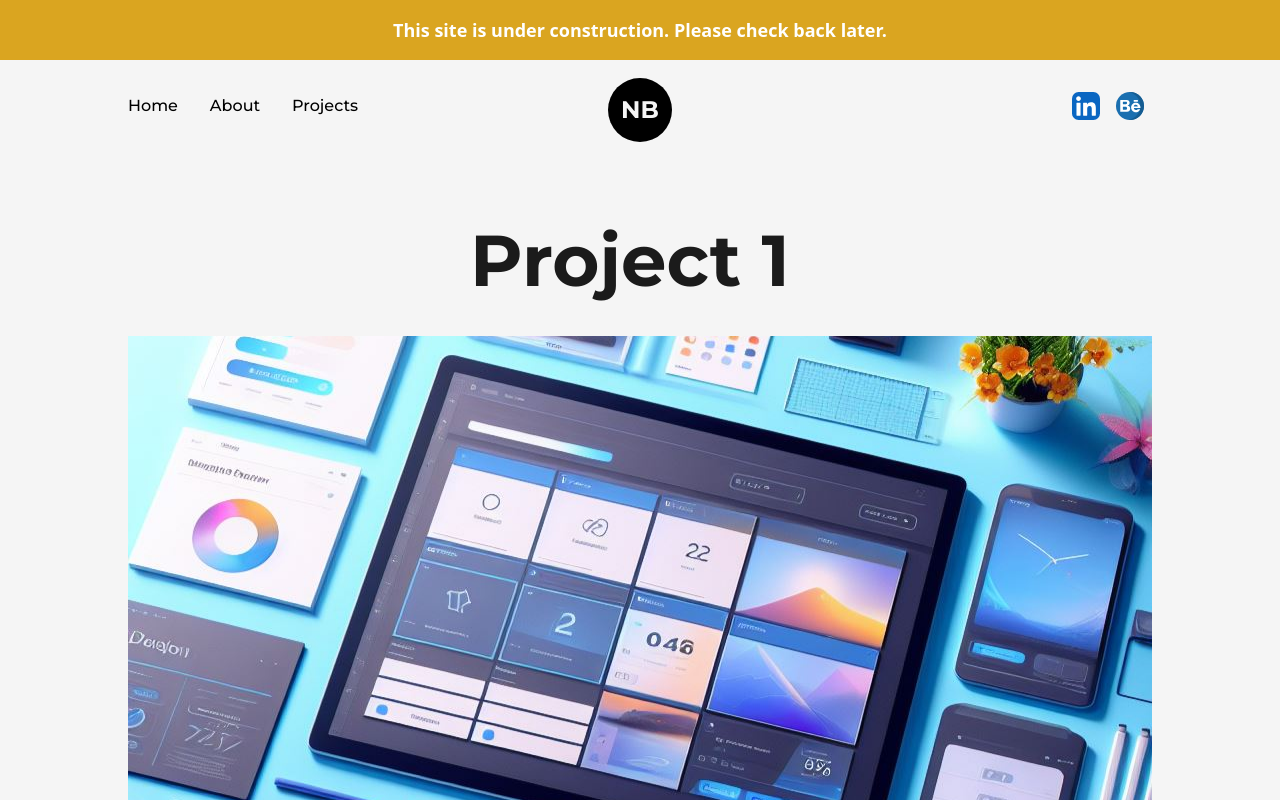
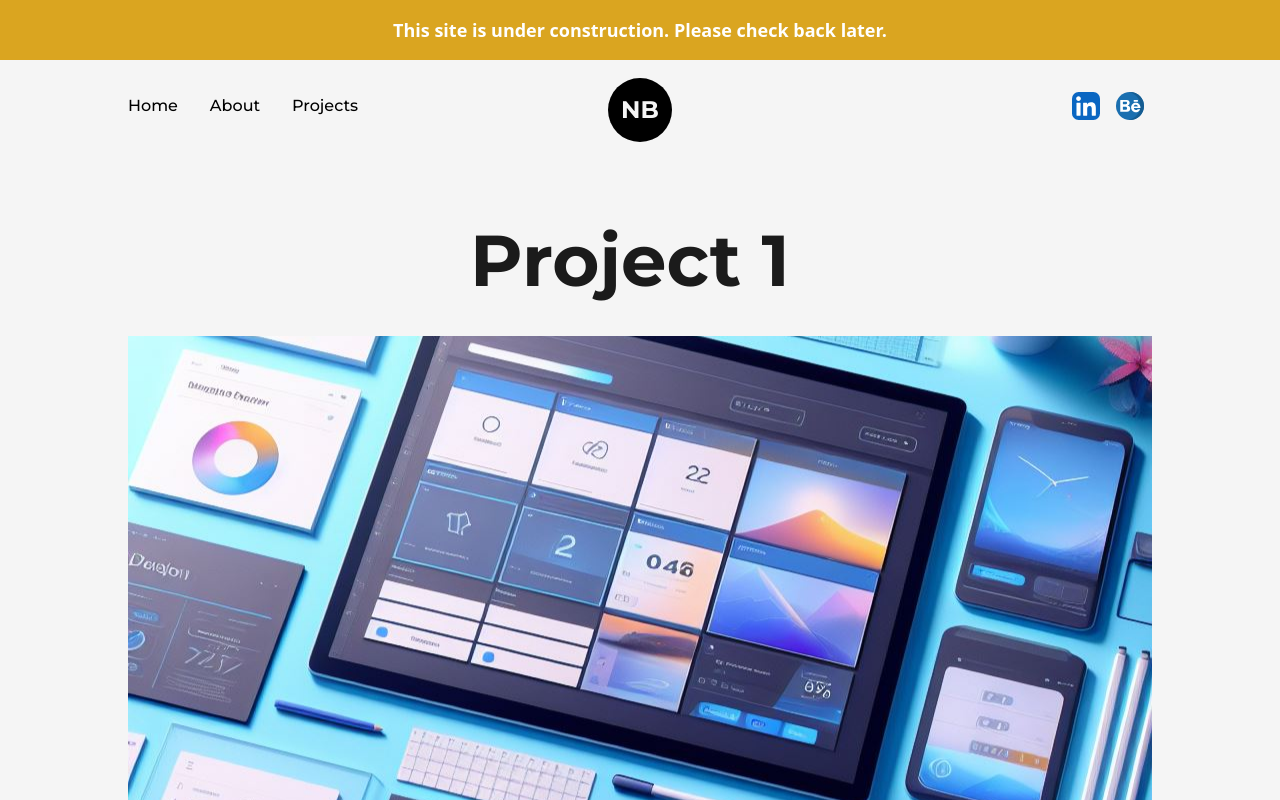
Before and after one commit to natalia-belei/natalia-belei.github.io, a Next.js app in the folder reactportfolio/: page /projects/1 in a window 1280 px wide. Shown: the top 800 px of the page. Built offline with nearby package versions, Linux system fonts and the light colour scheme.

Commit message:
Enhance project page parallax effect

```diff
--- a/reactportfolio/src/components/ParallaxEffect.js
+++ b/reactportfolio/src/components/ParallaxEffect.js
@@ -9,25 +9,19 @@ import {
 
 const ParallaxEffect = ({ children, offset = 50 }) => {
     const prefersReducedMotion = useReducedMotion();
-    const [elementTop, setElementTop] = useState(0);
     const [clientHeight, setClientHeight] = useState(0);
     const ref = useRef(null);
 
     const { scrollY } = useScroll();
 
-    const initial = elementTop - clientHeight;
-    const final = elementTop + offset;
+    const initial = -clientHeight;
+    const final = clientHeight - offset;
 
     const yRange = useTransform(scrollY, [initial, final], [offset, -offset]);
     const y = useSpring(yRange, { stiffness: 400, damping: 90 });
 
     useEffect(() => {
-        const element = ref.current;
         const onResize = () => {
-            setElementTop(
-                element.getBoundingClientRect().top + window.scrollY ||
-                window.scrollY
-            );
             setClientHeight(window.innerHeight);
         };
         onResize();
--- a/reactportfolio/src/pages/projects/[id]/index.js
+++ b/reactportfolio/src/pages/projects/[id]/index.js
@@ -5,14 +5,10 @@ import { contactsConfig } from '../../../../data-config/contacts.js';
 import AnimatedText from '@/components/AnimatedText';
 import Image from 'next/image';
 import ContentRenderer from '@/components/ContentRenderer';
-import { useTransform, useScroll } from 'framer-motion';
 import TransitionEffect from '@/components/TransitionEffect';
 import ParallaxEffect from '@/components/ParallaxEffect';
 
 const Index = ({ project }) => {
-    const { scrollYProgress } = useScroll();
-    const scale = useTransform(scrollYProgress, [0, 1], [1, 0.3]);
-
     if (project) {
         return (
             <>
@@ -23,22 +19,30 @@ const Index = ({ project }) => {
                 <TransitionEffect />
                 <main className='w-full flex items-start justify-center'>
                     <Layout className="pt-16 sm:pt-8">
-                        <article className='w-full flex flex-col items-center justify-center md:items-start mb-24
-                            lg:mb-16 md:mb-8 sm:mb-6'>
+                        <article className='w-full flex flex-col items-center justify-center mb-24
+                            lg:mb-16 md:mb-8 sm:mb-6 md:items-start'>
                             <AnimatedText text={project.title} className='mb-8 md:mb-4 sm:mb-3' />
 
-                            <div className='w-full overflow-hidden h-[600px]
-                                 xl:h-[500px] lg:h-[400px] md:h-[330px] sm:h-[270px] xs:h-[220px]'>
+                            <div className='flex flex-col justify-center overflow-hidden mb-4 w-full h-[65dvh]
+                                xl:h-[60dvh] lg:h-[55dvh] md:h-[50dvh] sm:h-[40dvh] xs:h-[30dvh]
+                                xl:mb-3 md:mb-2 xs:mb-1'>
                                 <ParallaxEffect offset={100}>
-                                    <div className="w-full pt-[100%]">
-                                        <Image src={project.image} alt={project.title} fill="responsive" style={{ objectFit: 'cover' }}
-                                            priority={true}
-                                            sizes='(max-width: 768px) 100vw, (max-width: 1200px) 50vw, 50vw'
-                                            className='mt-[-200px] xl:mt-[-160px] lg:mt-[-140px] md:mt-[-115px] sm:mt-[-50px] xs:mt-0'
-                                        />
+                                    <div className='w-full h-full'>
+                                        <div className='relative w-full pt-[100%]
+                                            lg:pt-[110%] md:pt-[120%] sm:pt-[130%] xs:pt-[135%]'>
+                                            <Image
+                                                src={project.image}
+                                                alt={project.title}
+                                                fill="responsive"
+                                                style={{ objectFit: 'cover' }}
+                                                priority={true}
+                                                sizes='(max-width: 768px) 100dvw, (max-width: 1200px) 50dvw, 50dvw'
+                                            />
+                                        </div>
                                     </div>
                                 </ParallaxEffect>
                             </div>
+
                             {project.detailsPage.map((item, index) => (
                                 <ContentRenderer key={index} data={item} />
                             ))}
```
